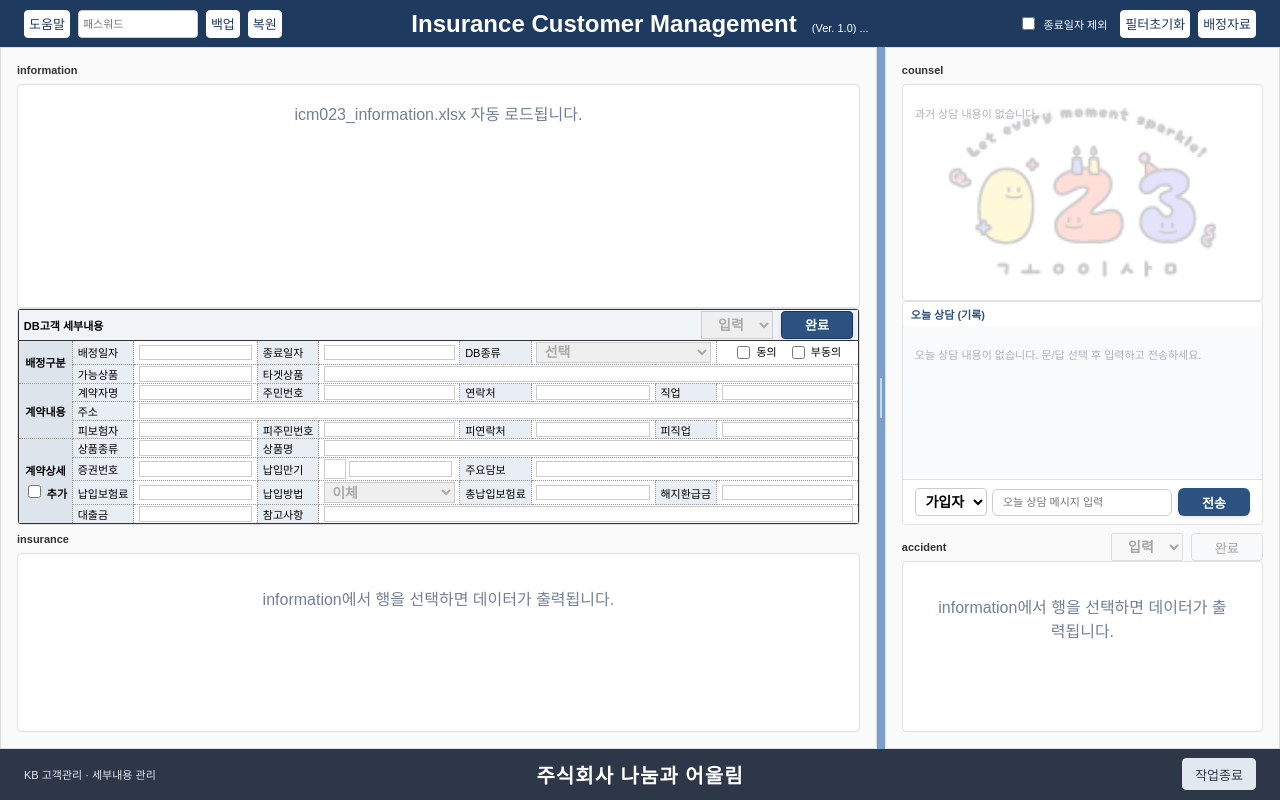
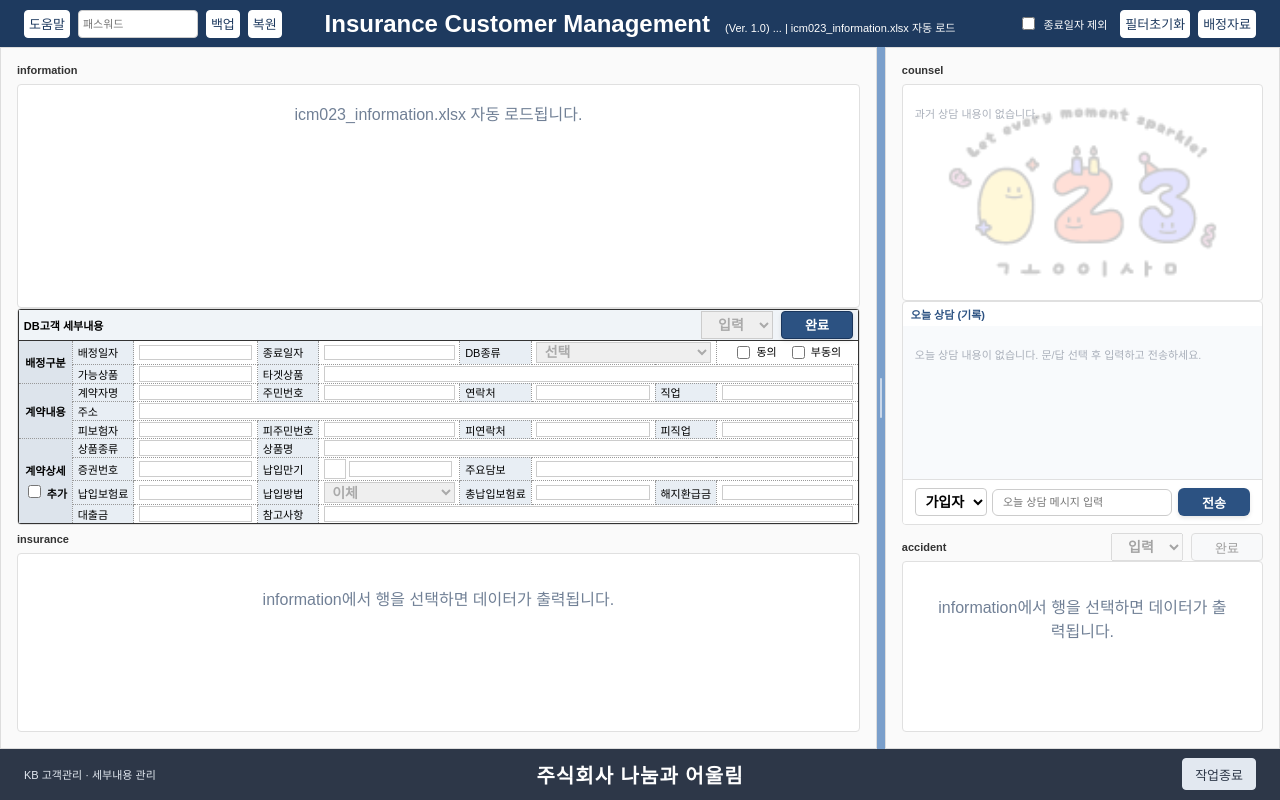
Before and after one commit to k30035600/icm023, a plain HTML site: page index.html in a window 1280 px wide. Drawn offline with Linux system fonts and the light colour scheme; no server answers.

Commit message:
docs(header): explicitly mention icm023_information.xlsx auto-loading

```diff
--- a/index.html
+++ b/index.html
@@ -1535,7 +1535,7 @@
     <span class="header-title">
       Insurance Customer Management<span
         style="font-size: 11px; font-weight: normal; margin-left: 15px; color: #ffffff;">(Ver. 1.0) <span
-          id="server-boot-time">...</span></span>
+          id="server-boot-time">...</span> | icm023_information.xlsx 자동 로드</span>
     </span>
     <div class="header-btns" style="display: flex; align-items: center; gap: 0.5rem;">
       <label class="header-checkbox"><input type="checkbox" id="info-exclude-enddate" /> 종료일자 제외</label>
```
